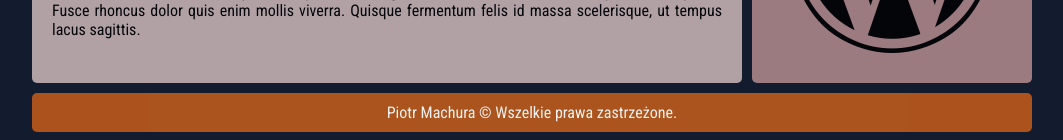
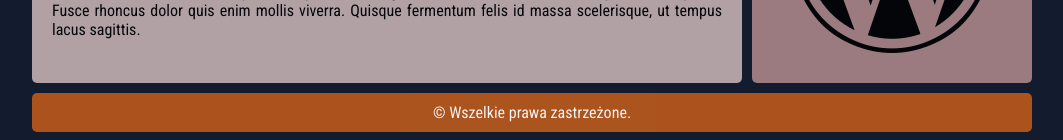
Before and after one commit to PackardGit/Browswer-Game, a PHP site: page / in a window 1280 px wide. Shown: the part 844-984 px from the top of the page, without its empty margins (108-1171 px from the left). Run offline with PHP 8.4, Linux system fonts and the light colour scheme.

Commit message:
Update index.php

```diff
--- a/Battleships.cba.pl/index.php
+++ b/Battleships.cba.pl/index.php
@@ -75,7 +75,7 @@
 		<div style="clear: both"></div>
 
 				<div id="fotter">
-		Piotr Machura &copy Wszelkie prawa zastrzeżone.
+		&copy Wszelkie prawa zastrzeżone.
 		</div>
 	</div>
 </body>
```
